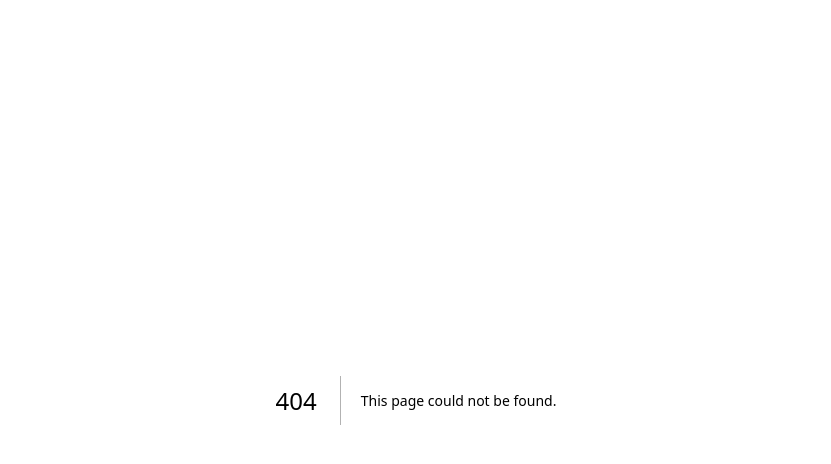
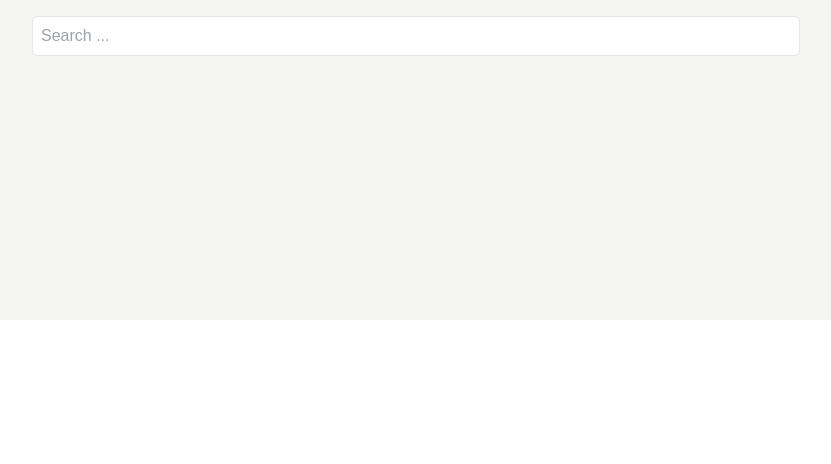
Before and after one commit to cbw6088/rgt_project, a Next.js app: page /list_page in a window 1280 px wide. Before the commit this address had no page. Shown: the top 464 px of the page, without its empty margins (224-1055 px from the left). Built offline with nearby package versions, Linux system fonts and the light colour scheme.

Commit message:
feat/검색 필터 구현

```diff
--- /dev/null
+++ b/app/list_page/actions/get_books.tsx
@@ -0,0 +1,33 @@
+import { books } from "@/app/mock_data/books";
+import { debounce, filter } from "lodash";
+import { start } from "repl";
+
+export const getBooks = async (page: number, searchQuery: string = "") => {
+    const limite = 10;
+    const startIndex = (page - 1) * limite;
+    const endIndex = page * limite;
+
+    // 검색어 필터링
+    const filteredBooks = books.filter((book) =>
+        book.title.toLowerCase().includes(searchQuery.toLowerCase())
+    );
+
+    // 페이지네이션
+    const paginatedBooks = filteredBooks.slice(startIndex, endIndex);
+
+    return {
+        books: paginatedBooks,
+        total: filteredBooks.length,
+        currentPage: page,
+    }
+}
+
+export const debounceSearch = debounce(
+    (searchQuery: string, setFilteredBooks: (books: any[]) => void, books: any[]) => {
+      const filteredBooks = books.filter((book) =>
+        book.title.toLowerCase().includes(searchQuery.toLowerCase())
+      );
+      setFilteredBooks(filteredBooks);
+    },
+    300
+  );
--- /dev/null
+++ b/app/list_page/list_page.tsx
@@ -0,0 +1,44 @@
+"use client"
+
+import { useState, useEffect } from "react";
+import { getBooks, debounceSearch } from "./actions/get_books";
+import { books } from "../mock_data/books";
+
+export default function listPage() {
+    const [page, setPage] = useState(1);
+    const [searchQuery, setSearchQuery] = useState("");
+    const [filteredBooks, setFilteredBooks] = useState<any[]>([]);
+    const [total, setTotal] = useState(0);
+
+    useEffect(() => {
+        const fetchBooks = async() => {
+            const data = await getBooks(page, searchQuery);
+            setFilteredBooks(data.books);
+            setTotal(data.total);
+        };
+        fetchBooks();
+    },[page]);
+
+    const handleSearch = (e:React.ChangeEvent<HTMLInputElement>) => {
+        const query = e.target.value;
+        setSearchQuery(query);
+        debounceSearch(query, setFilteredBooks, books)
+    }
+
+    const totalPages = Math.ceil(total / 10);
+
+    return (
+        <div className="w-screen h-screen">
+            <div className="w-full h-[40%] flex justify-center bg-stone-100">
+                <input
+                    type="text"
+                    value={searchQuery}
+                    onChange={handleSearch}
+                    placeholder="Search ..."
+                    className="border p-2 my-4 w-[60%] h-10 rounded-md"
+                />
+
+            </div>
+        </div>
+    );
+}
--- /dev/null
+++ b/app/list_page/page.tsx
@@ -0,0 +1,9 @@
+import ListPage from "./list_page";
+
+export default function Page() {
+    return (
+        <div>
+            <ListPage/>
+        </div>
+    );
+}
--- /dev/null
+++ b/app/mock_data/books.tsx
@@ -0,0 +1,7 @@
+export const books = [
+    { id: 1, title: "React Mastery", author: "John Doe" },
+    { id: 2, title: "Next.js Guide", author: "Jane Smith" },
+    { id: 3, title: "JavaScript Essentials", author: "Alice Lee" },
+    { id: 4, title: "CSS in Depth", author: "Mark Brown" },
+    // 총 30개의 데이터가 있다고 가정
+  ];
```
Also changed, not shown: package.json (+7 -5 lines), app/api/api_books.tsx (added), 2 other files (tests, documents, lock files or other folders).
